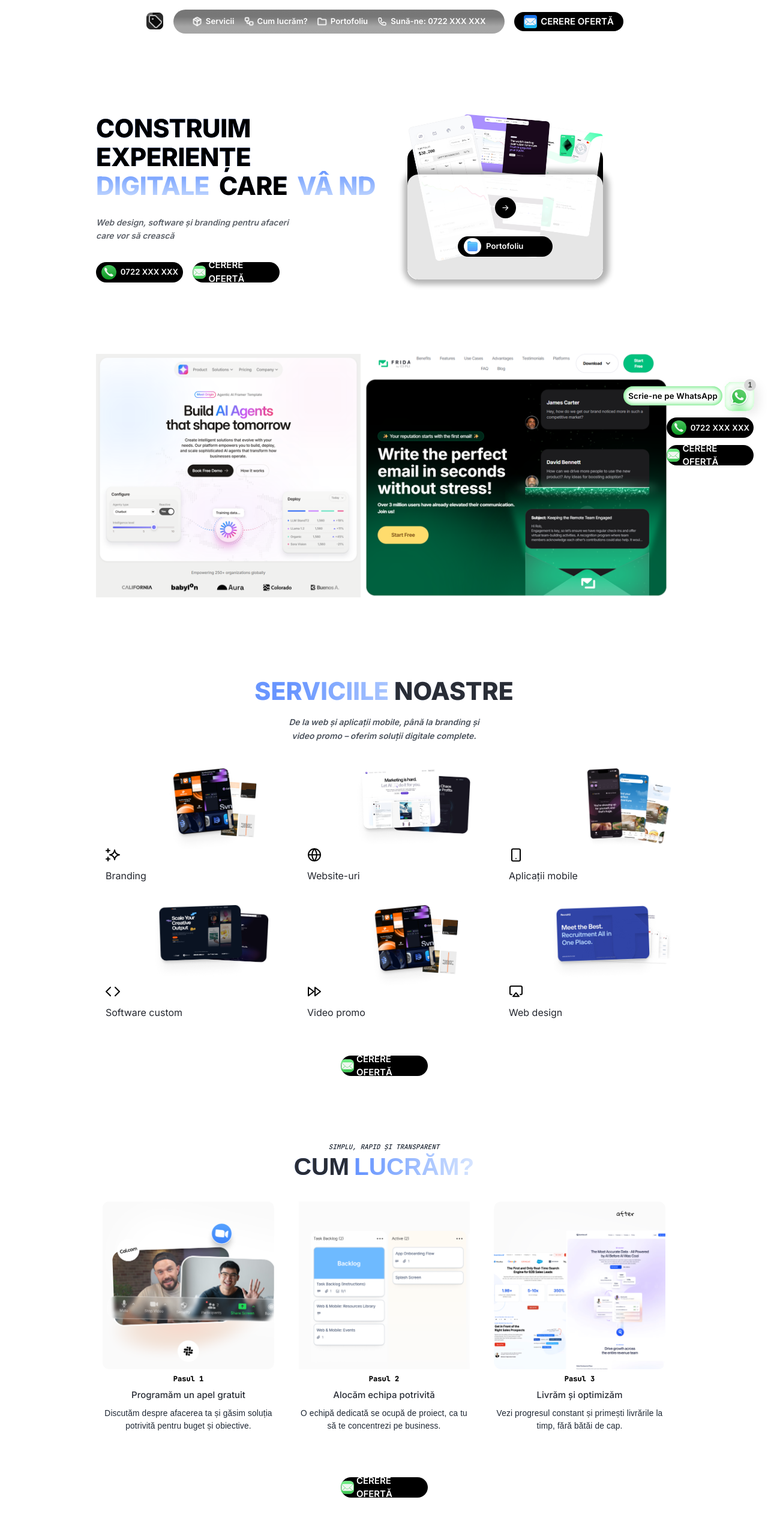
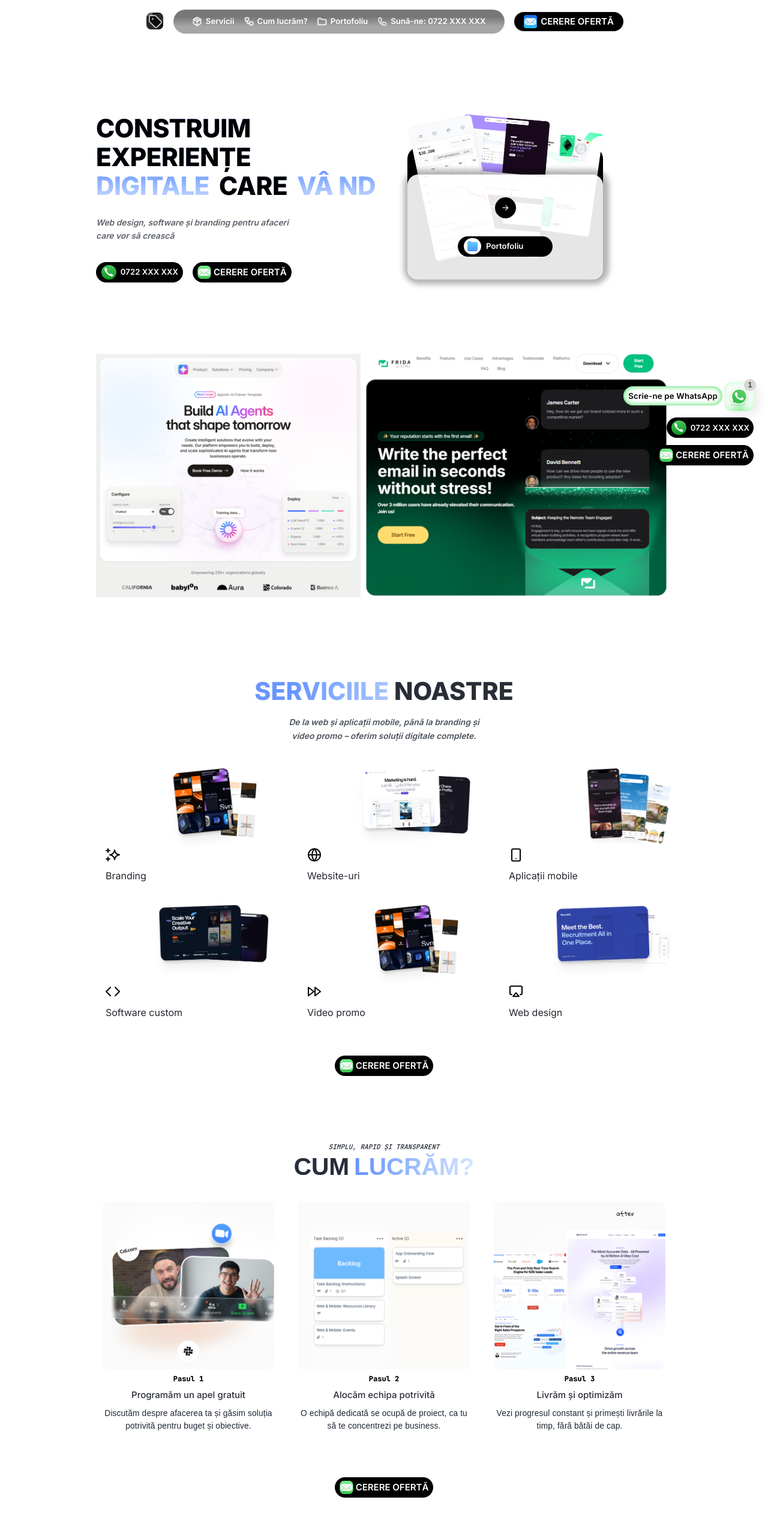
Before and after one commit to cmaxdev/tagbyte-fe, a Next.js app: page / in a window 1280 px wide. Shown: the top 2566 px of the page at 60% size. Built offline with nearby package versions, Linux system fonts and the light colour scheme; a web font is replaced by a local one.

Commit message:
fix button style

```diff
--- a/src/components/dashboard/ContactWidget.tsx
+++ b/src/components/dashboard/ContactWidget.tsx
@@ -36,7 +36,7 @@ export default function ContactWidget() {
         0722 XXX XXX
       </a>
 
-      <a href="#cerere-oferta" onClick={(e) => handleSmoothScroll(e, 'cerere-oferta')} className="w-[145px] bg-black rounded-full h-[34px] text-white font-semibold text-[15px] font-inter flex items-center justify-center gap-1">
+      <a href="#cerere-oferta" onClick={(e) => handleSmoothScroll(e, 'cerere-oferta')} className="px-2 min-w-[145px] bg-black rounded-full h-[34px] text-white font-semibold text-[15px] font-inter flex items-center justify-center gap-1">
         <EmailIcon className="w-[23px] h-[22px]" />
         CERERE OFERTĂ
       </a>
--- a/src/components/dashboard/FAQSection.tsx
+++ b/src/components/dashboard/FAQSection.tsx
@@ -104,7 +104,7 @@ export default function FAQSection() {
               });
             }
           }}
-          className="w-[145px] bg-black rounded-full h-[34px] text-white font-semibold font-inter text-[15px] flex items-center justify-center gap-1"
+          className="px-2 min-w-[145px] bg-black rounded-full h-[34px] text-white font-semibold font-inter text-[15px] flex items-center justify-center gap-1"
         >
           <EmailIcon className="w-[23px] h-[22px]" />
           CERERE OFERTĂ
--- a/src/components/dashboard/HeroSection.tsx
+++ b/src/components/dashboard/HeroSection.tsx
@@ -32,7 +32,7 @@ export default function HeroSection() {
               <PhoneIcon className="w-[29px] h-[26px]" />
               0722 XXX XXX
             </a>
-            <a href="#cerere-oferta" className="w-[145px] bg-black rounded-full h-[34px] text-white font-semibold font-inter text-[15px] flex items-center justify-center gap-1">
+            <a href="#cerere-oferta" className="px-2 min-w-[145px] bg-black rounded-full h-[34px] text-white font-semibold font-inter text-[15px] flex items-center justify-center gap-1">
               <EmailIcon className="w-[23px] h-[22px]" />
               CERERE OFERTĂ
             </a>
--- a/src/components/dashboard/HowWeWorkSection.tsx
+++ b/src/components/dashboard/HowWeWorkSection.tsx
@@ -55,7 +55,7 @@ export default function HowWeWorkSection() {
       <div className="w-full flex justify-center">
         <a
           href="#cerere-oferta"
-          className="w-[145px] bg-black rounded-full h-[34px] text-white font-semibold font-inter text-[15px] flex items-center justify-center gap-1"
+          className="px-2 min-w-[145px] bg-black rounded-full h-[34px] text-white font-semibold font-inter text-[15px] flex items-center justify-center gap-1"
         >
           <EmailIcon className="w-[23px] h-[22px]" />
           CERERE OFERTĂ
--- a/src/components/dashboard/ServicesSection.tsx
+++ b/src/components/dashboard/ServicesSection.tsx
@@ -82,7 +82,7 @@ export default function ServicesSection() {
       <div className="w-full flex justify-center">
         <a
           href="#cerere-oferta"
-          className="w-[145px] bg-black rounded-full h-[34px] text-white font-semibold font-inter text-[15px] flex items-center justify-center gap-1"
+          className="px-2 min-w-[145px] bg-black rounded-full h-[34px] text-white font-semibold font-inter text-[15px] flex items-center justify-center gap-1"
         >
           <EmailIcon className="w-[23px] h-[22px]" />
           CERERE OFERTĂ
```
